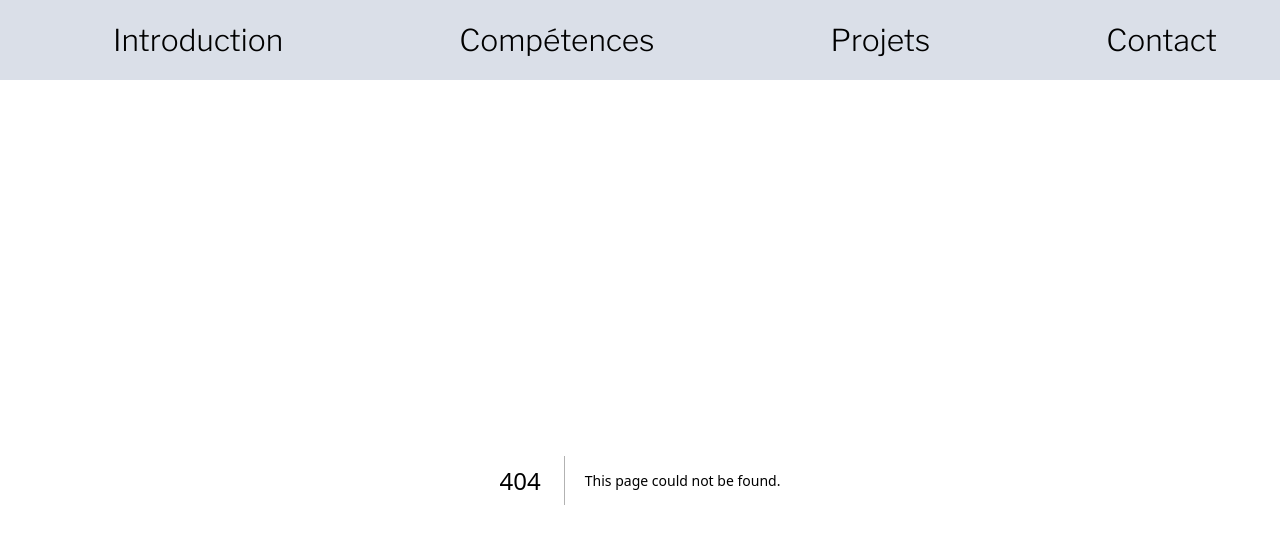
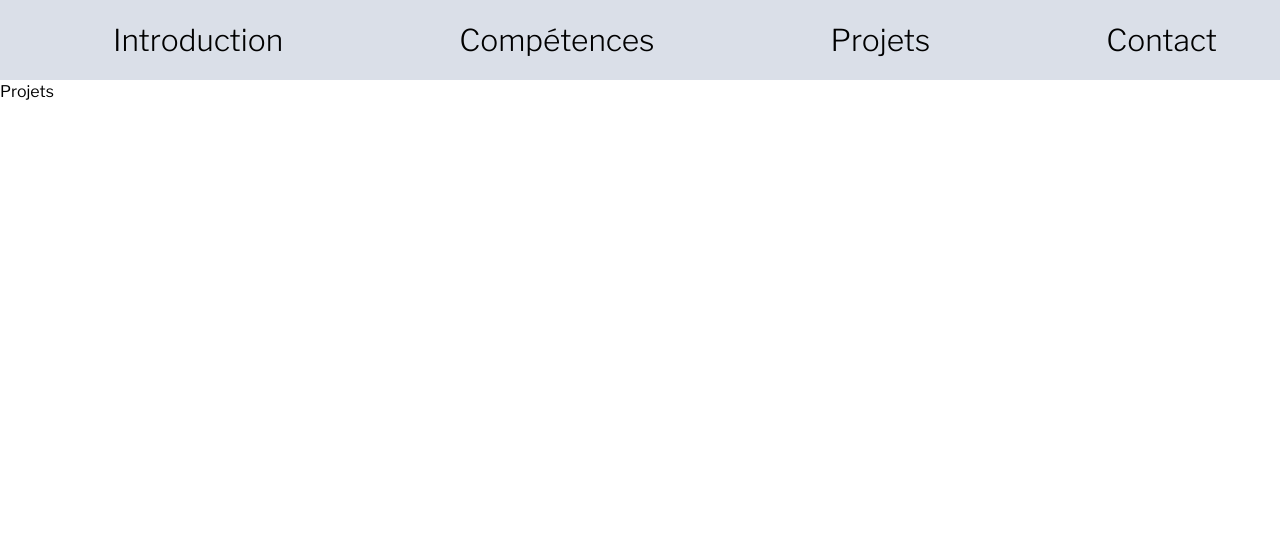
Before and after one commit to RayanEreteo/portfolio, a Next.js app: page /projects in a window 1280 px wide. Before the commit this address had no page. Shown: the top 544 px of the page. Built offline with nearby package versions, Linux system fonts and the light colour scheme.

Commit message:
Création de la route Projects

```diff
--- /dev/null
+++ b/app/components/sections/Projets.tsx
@@ -0,0 +1,7 @@
+function Projets() {
+  return (
+    <div>Projets</div>
+  )
+}
+
+export default Projets
--- /dev/null
+++ b/app/projects/layout.tsx
@@ -0,0 +1,17 @@
+import { Metadata } from "next";
+import Projects from "./page"
+
+export const metadata: Metadata = {
+  title: "Projets",
+  description: "Mes projets.",
+};
+
+function layout() {
+  return (
+    <div>
+        <Projects />
+    </div>
+  )
+}
+
+export default layout
--- /dev/null
+++ b/app/projects/page.tsx
@@ -0,0 +1,9 @@
+import Projets from "../components/sections/Projets"
+
+function Projects() {
+  return (
+    <Projets />
+  )
+}
+
+export default Projects
```
